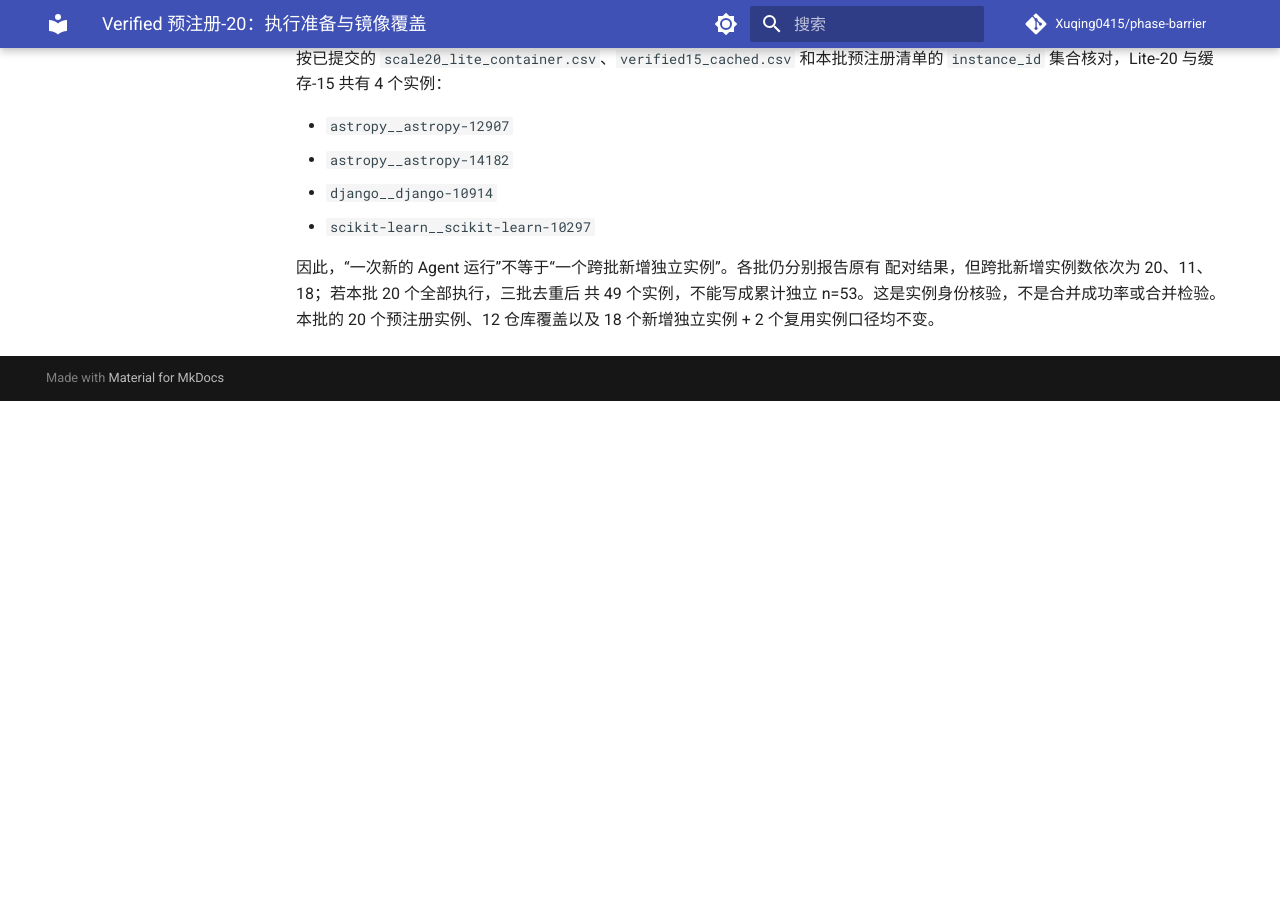
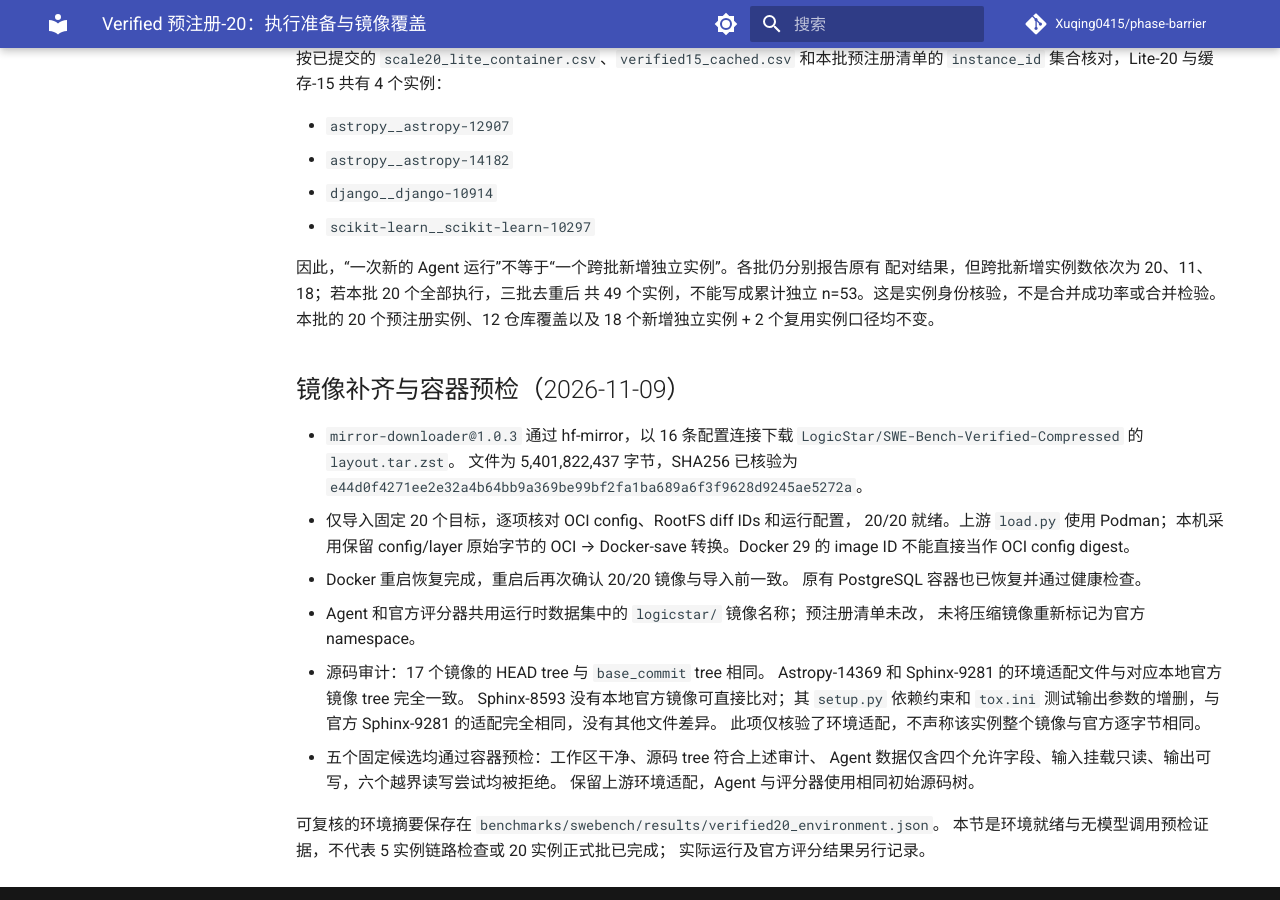
Before and after one commit to Xuqing0415/phase-barrier, an MkDocs documentation site: the page built from docs/benchmarks/verified20-execution-readiness-2026-11-08.md, in a window 1280 px wide and 900 px high, scrolled down 2888 px. Built offline with MkDocs 1.6.1 and Material for MkDocs 9.7.7, drawn with Linux system fonts in a browser that asks for light colours; comment, search, counter and statistics services are not loaded; before the commit the page ends 3289 px from its top, so only the background shows below that.

Commit message:
docs(bench): record verified20 image provenance and container preflight

```diff
--- a/docs/benchmarks/verified20-execution-readiness-2026-11-08.md
+++ b/docs/benchmarks/verified20-execution-readiness-2026-11-08.md
@@ -93,3 +93,29 @@ scikit-learn 的两个目标均未就绪，因此第五个仓库使用 astropy
 配对结果，但跨批新增实例数依次为 20、11、18；若本批 20 个全部执行，三批去重后
 共 49 个实例，不能写成累计独立 n=53。这是实例身份核验，不是合并成功率或合并检验。
 本批的 20 个预注册实例、12 仓库覆盖以及 18 个新增独立实例 + 2 个复用实例口径均不变。
+
+## 镜像补齐与容器预检（2026-11-09）
+
+- `mirror-downloader@1.0.3` 通过 hf-mirror，以 16 条配置连接下载
+  `LogicStar/SWE-Bench-Verified-Compressed` 的 `layout.tar.zst`。
+  文件为 5,401,822,437 字节，SHA256 已核验为
+  `e44d0f4271ee2e32a4b64bb9a369be99bf2fa1ba689a6f3f9628d9245ae5272a`。
+- 仅导入固定 20 个目标，逐项核对 OCI config、RootFS diff IDs 和运行配置，
+  20/20 就绪。上游 `load.py` 使用 Podman；本机采用保留 config/layer 原始字节的
+  OCI → Docker-save 转换。Docker 29 的 image ID 不能直接当作 OCI config digest。
+- Docker 重启恢复完成，重启后再次确认 20/20 镜像与导入前一致。
+  原有 PostgreSQL 容器也已恢复并通过健康检查。
+- Agent 和官方评分器共用运行时数据集中的 `logicstar/` 镜像名称；预注册清单未改，
+  未将压缩镜像重新标记为官方 namespace。
+- 源码审计：17 个镜像的 HEAD tree 与 `base_commit` tree 相同。
+  Astropy-14369 和 Sphinx-9281 的环境适配文件与对应本地官方镜像 tree 完全一致。
+  Sphinx-8593 没有本地官方镜像可直接比对；其 `setup.py` 依赖约束和 `tox.ini`
+  测试输出参数的增删，与官方 Sphinx-9281 的适配完全相同，没有其他文件差异。
+  此项仅核验了环境适配，不声称该实例整个镜像与官方逐字节相同。
+- 五个固定候选均通过容器预检：工作区干净、源码 tree 符合上述审计、
+  Agent 数据仅含四个允许字段、输入挂载只读、输出可写，六个越界读写尝试均被拒绝。
+  保留上游环境适配，Agent 与评分器使用相同初始源码树。
+
+可复核的环境摘要保存在 `benchmarks/swebench/results/verified20_environment.json`。
+本节是环境就绪与无模型调用预检证据，不代表 5 实例链路检查或 20 实例正式批已完成；
+实际运行及官方评分结果另行记录。
```
Also changed, not shown: 1 other file.
